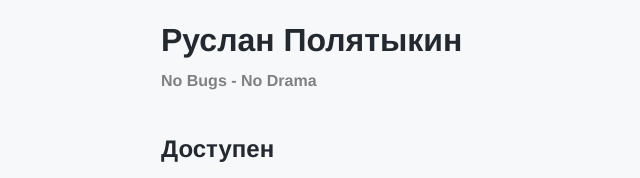
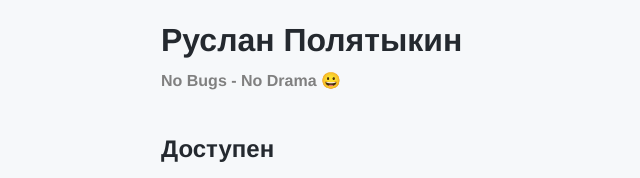
Before and after one commit to poliatrus/poliatrus.github.io, a plain HTML site: page index.html in a window 1280 px wide. Shown: the part 373-551 px from the top of the page, 319-959 px from the left. Drawn offline with Linux system fonts and the light colour scheme.

Commit message:
emoji added

```diff
--- a/index.html
+++ b/index.html
@@ -12,7 +12,7 @@
     <header class="header">
       <img src="./avatar.png" alt="avatar" class="header__avatar" />
       <h1 class="header__title">Руслан Полятыкин</h1>
-      <h3 class="header__subtitle">No Bugs - No Drama</h3>
+      <h3 class="header__subtitle">No Bugs - No Drama &#128512</h3>
     </header>
     <main>
       <section class="links">
```
